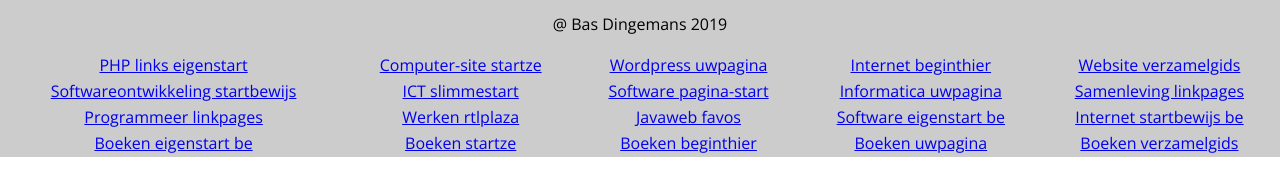
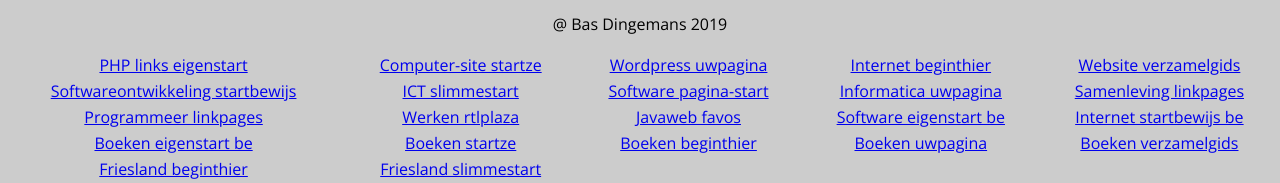
Before and after one commit to BasD92/portfolio-website, a plain HTML site: page index.html in a window 1280 px wide. Shown: the part 6764-6947 px from the top of the page. Before the commit the page ends 6921 px from the top, so only its background shows below. Drawn offline with nearby package versions, Linux system fonts and the light colour scheme.

```diff
--- a/index.html
+++ b/index.html
@@ -404,6 +404,10 @@
         <td><a href="https://boeken.beginthier.nl/" target="_blank" alt="Boeken beginthier">Boeken beginthier</a></td>
         <td><a href="https://boeken.uwpagina.nl/" target="_blank" alt="Boeken uwpagina">Boeken uwpagina</a></td>
         <td><a href="https://boeken.verzamelgids.nl/" target="_blank" alt="Boeken verzamelgids">Boeken verzamelgids</a></td>
+      </tr>
+      <tr>
+        <td><a href="https://friesland.beginthier.nl/" target="_blank" alt="Friesland beginthier">Friesland beginthier</a></td>
+        <td><a href="https://friesland.slimmestart.nl/" target="_blank" alt="Friesland slimmestart">Friesland slimmestart</a></td>
 	  </tr>
 	</table>
 </footer>
```
